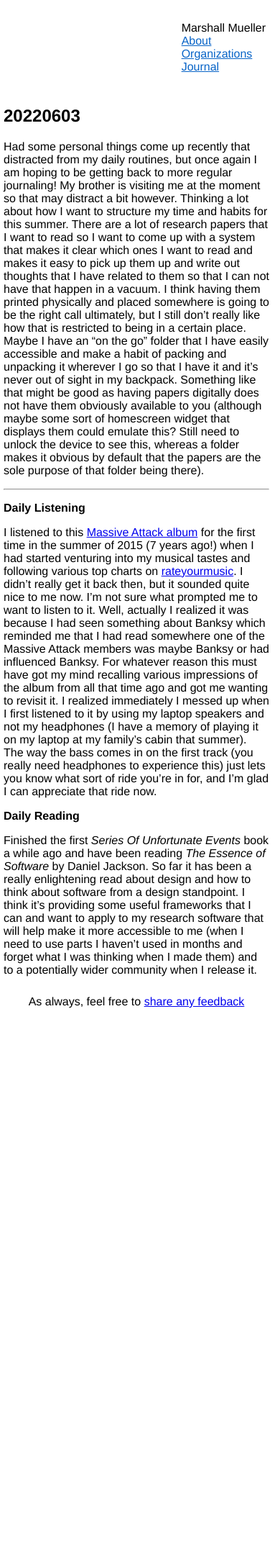
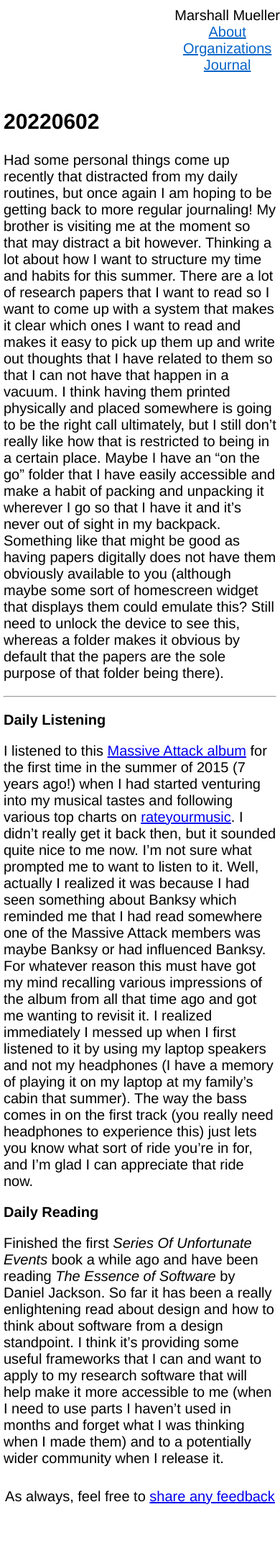
Before and after one commit to MarshMue/marshmue.github.io, a Jekyll site: the page built from _posts/2022-06-02-113.md, in a window 390 px wide. Shown: the whole page at 72% size. Built offline with Jekyll 4.4.1, drawn with Linux system fonts in a browser that asks for light colours; before the commit the page ends 1461 px from its top, so only the background shows below that.

Commit message:
mild style updates to maybe help mobile?

```diff
--- a/_posts/2022-06-03-113.md
+++ b/_posts/2022-06-02-113.md
@@ -1,5 +1,5 @@
 ---
-title: 20220603
+title: 20220602
 layout: post
 ---
 
--- a/static/style.css
+++ b/static/style.css
@@ -69,3 +69,19 @@ body {
   justify-content: flex-end;
   flex-wrap: wrap-reverse;
 }
+
+@media only screen and (max-width: 768px) {
+    /* styles for phones */
+    body {
+      font-size: 20px;
+    }
+    .menu {
+      margin-top: 10px;
+      margin-right: 0;
+      text-align: center;
+  }
+  #content {
+      max-width: 100%;
+      margin-right: 0;
+    }
+  }
```
